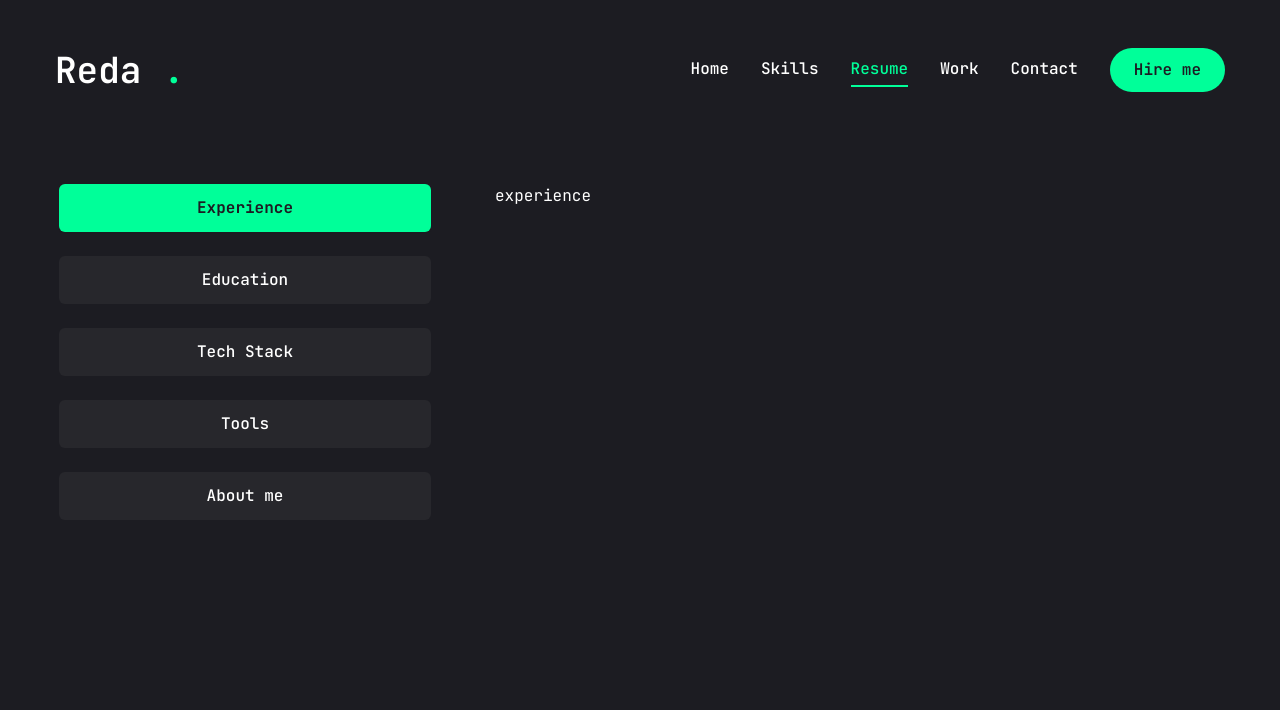
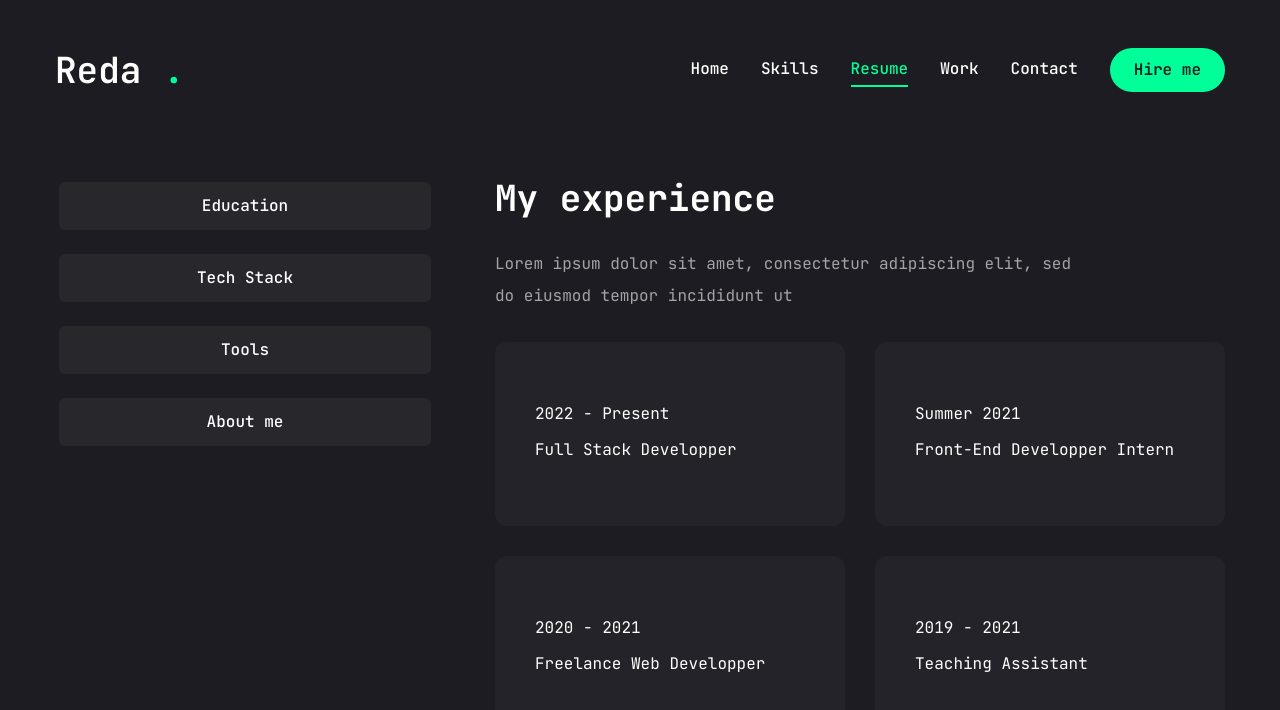
Before and after one commit to BelfaidaMedReda/my_portfolio, a Next.js app: page /resume in a window 1280 px wide. Shown: the top 710 px of the page. Built offline with nearby package versions, Linux system fonts and the light colour scheme.

Commit message:
new commit is done

```diff
--- a/app/resume/page.jsx
+++ b/app/resume/page.jsx
@@ -1,3 +1,4 @@
+
 "use client";
 
 
@@ -179,10 +180,7 @@
             icon:<SiR/>,
             name :"R",
         },
-        {
-            icon:<BsFiletypeSql />,
-            name :"SQL",
-        },
+
 
     ]
 }
@@ -205,7 +203,11 @@
                         className="flex flex-col xl:flex-row gap-[60px]"
                     >
                         <TabsList className="flex flex-col w-full max-w-[380px] mx-auto xl:mx-0 gap-6">
+                            {/*
+
                             <TabsTrigger value="experience">Experience</TabsTrigger>
+                            */}
+
                             <TabsTrigger value="education">Education</TabsTrigger>
                             <TabsTrigger value="Tech Stack">Tech Stack</TabsTrigger>
                             <TabsTrigger value="Tools">Tools</TabsTrigger>
@@ -213,9 +215,34 @@
                         </TabsList>
 
                         <div className="min-h-[70vh] w-full">
-                            {/* experience */ }
                             <TabsContent value="experience" className="w-full">
-                                experience
+                                <div className="flex flex-col gap-[30px] text-center xl:text-left">
+                                    <h3 className="text-4xl font-bold">{experience.title}</h3>
+                                    <p className="max-w-[600px] text-white/60 mx-auto xl:mx-0">
+                                        {experience.description}
+                                    </p>
+                                    <ScrollArea className="h-[400px]">
+                                        <ul className="grid grid-cols-1 lg:grid-cols-2 gap-[30px]">
+                                            {experience.items.map((item,index)=>{
+                                                return(
+                                                    <li
+                                                    key={index}
+                                                    className="bg-[#232329] h-[184px] py-6 px-10 rounded-xl
+                                                    flex flex-col justify-center items-center lg:items-start
+                                                    gap-1"
+                                                    >
+                                                        <span>{item.duration}</span>
+                                                        <h3> {item.position}</h3>
+                                                        <div>
+                                                            <span></span>
+                                                            <p>{item.company}</p>
+                                                        </div>
+                                                    </li>
+                                                );
+                                            })}
+                                        </ul>
+                                    </ScrollArea>
+                                </div>
                             </TabsContent>
 
                             {/* education */ }
--- a/components/ui/EducationCard.jsx
+++ b/components/ui/EducationCard.jsx
@@ -1,6 +1,6 @@
 import React from 'react';
 import { Card, CardHeader, CardContent } from '@/components/ui/card';
-import { motion } from 'framer-motion';
+import {ScrollArea} from "@/components/ui/scroll-area"
 
 {/*item.icon*/}
 const EducationItem = ({ item }) => (
@@ -33,10 +33,12 @@
           <img src={education.icon} alt="Education icon" className="w-8 h-8 mr-3" />
           <h2 className="text-2xl font-bold text-white">{education.title}</h2>
         </div>
-        <p className="mb-6 text-accent">{education.description}</p>
-        {education.items.map((item, index) => (
-          <EducationItem key={index} item={item} />
-        ))}
+        <p className="mb-6 text-white/60">{education.description}</p>
+        <ScrollArea className="h-[400px]">
+            {education.items.map((item, index) => (
+                <EducationItem key={index} item={item} />
+              ))}
+        </ScrollArea>
       </section>
     );
   };
```
